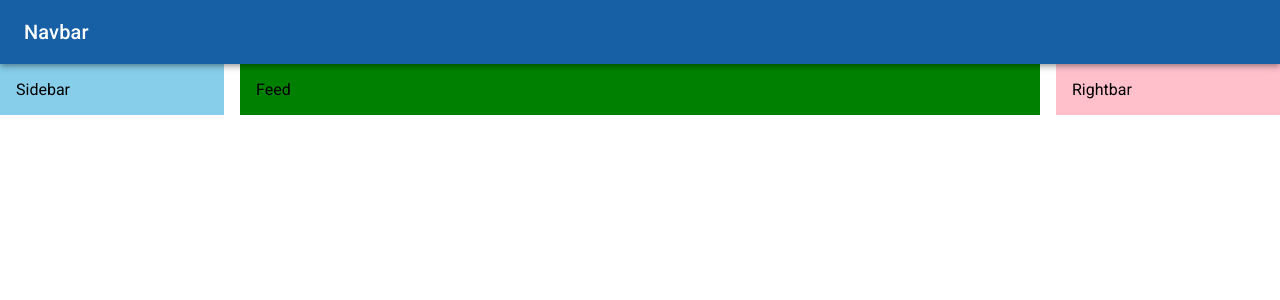
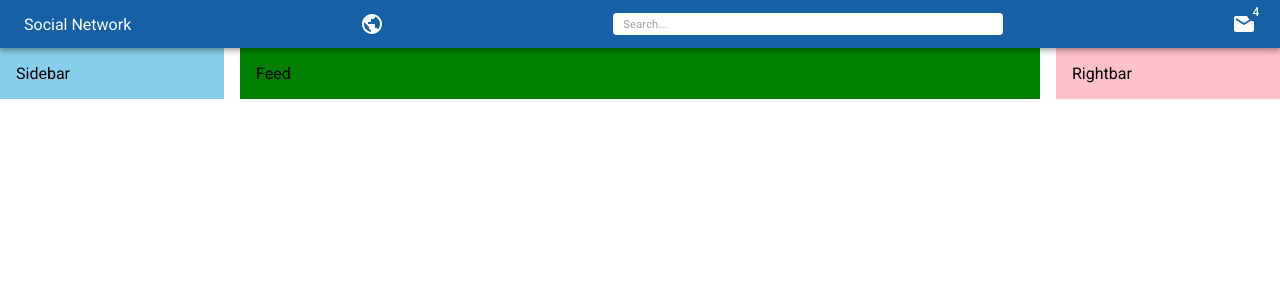
Before and after one commit to saji2000/social-network, a React (Create React App) app: page / in a window 1280 px wide. Shown: the top 300 px of the page. Built offline with nearby package versions, Linux system fonts and the light colour scheme.

Commit message:
Working on the nav bar, thank God

```diff
--- a/src/components/Navbar.jsx
+++ b/src/components/Navbar.jsx
@@ -1,4 +1,13 @@
-import { AppBar, Toolbar, styled, Typography } from "@mui/material";
+import {
+  AppBar,
+  Toolbar,
+  styled,
+  Typography,
+  Box,
+  InputBase,
+  Badge,
+} from "@mui/material";
+import { Public, Mail } from "@mui/icons-material";
 import React from "react";
 
 const StyledToolBar = styled(Toolbar)({
@@ -6,11 +15,32 @@ const StyledToolBar = styled(Toolbar)({
   justifyContent: "space-between",
 });
 
+const Search = styled("div")(({ theme }) => ({
+  backgroundColor: "white",
+  padding: "0 10px",
+  borderRadius: theme.shape.borderRadius,
+  width: "30%",
+  height: "1.4em",
+}));
+
+const Icons = styled(Box)(({ theme }) => ({}));
+
 const Navbar = () => {
   return (
     <AppBar position="sticky">
-      <StyledToolBar>
-        <Typography variant="h6">Navbar</Typography>
+      <StyledToolBar variant="dense">
+        <Typography variant="h7" sx={{ display: { xs: "none", sm: "block" } }}>
+          Social Network
+        </Typography>
+        <Public />
+        <Search>
+          <InputBase placeholder="Search..." sx={{ fontSize: "0.7em" }} />
+        </Search>
+        <Icons>
+          <Badge badgeContent={4} color="primary">
+            <Mail color="white" />
+          </Badge>
+        </Icons>
       </StyledToolBar>
     </AppBar>
   );
```
